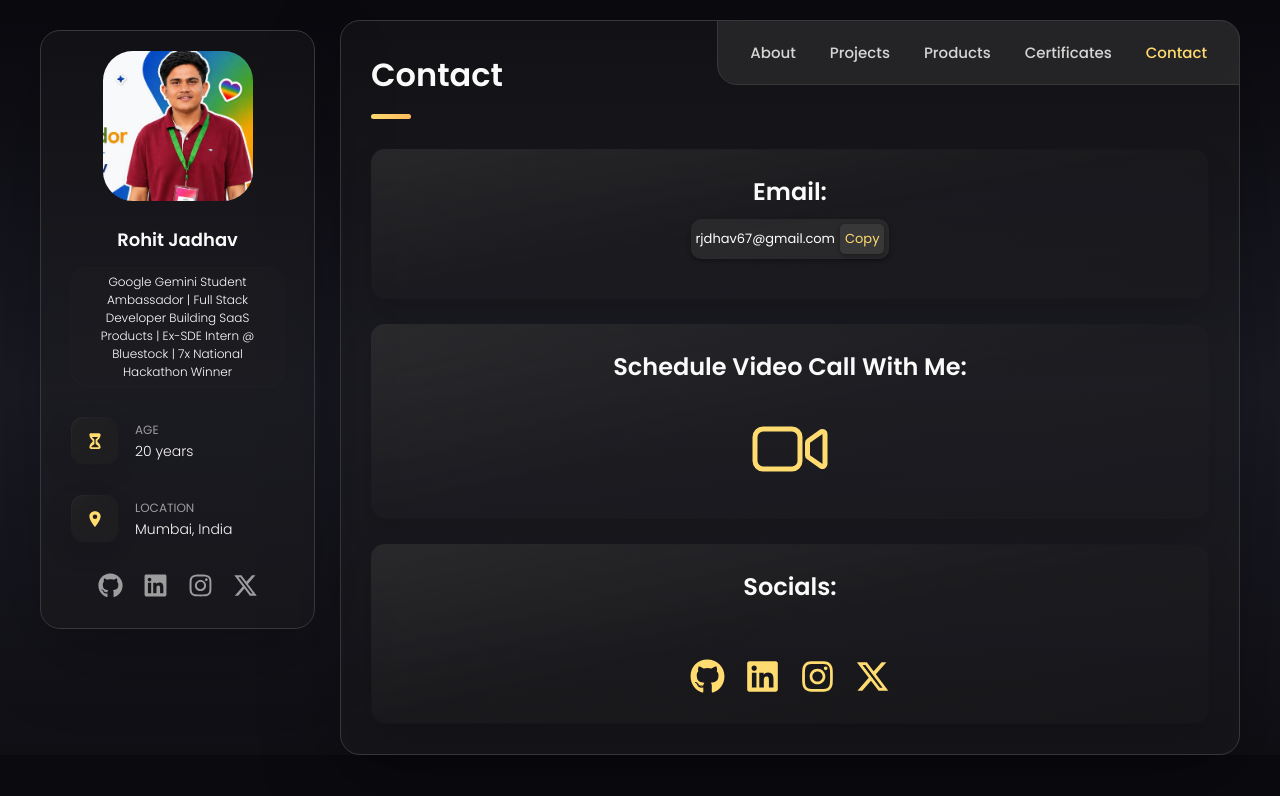
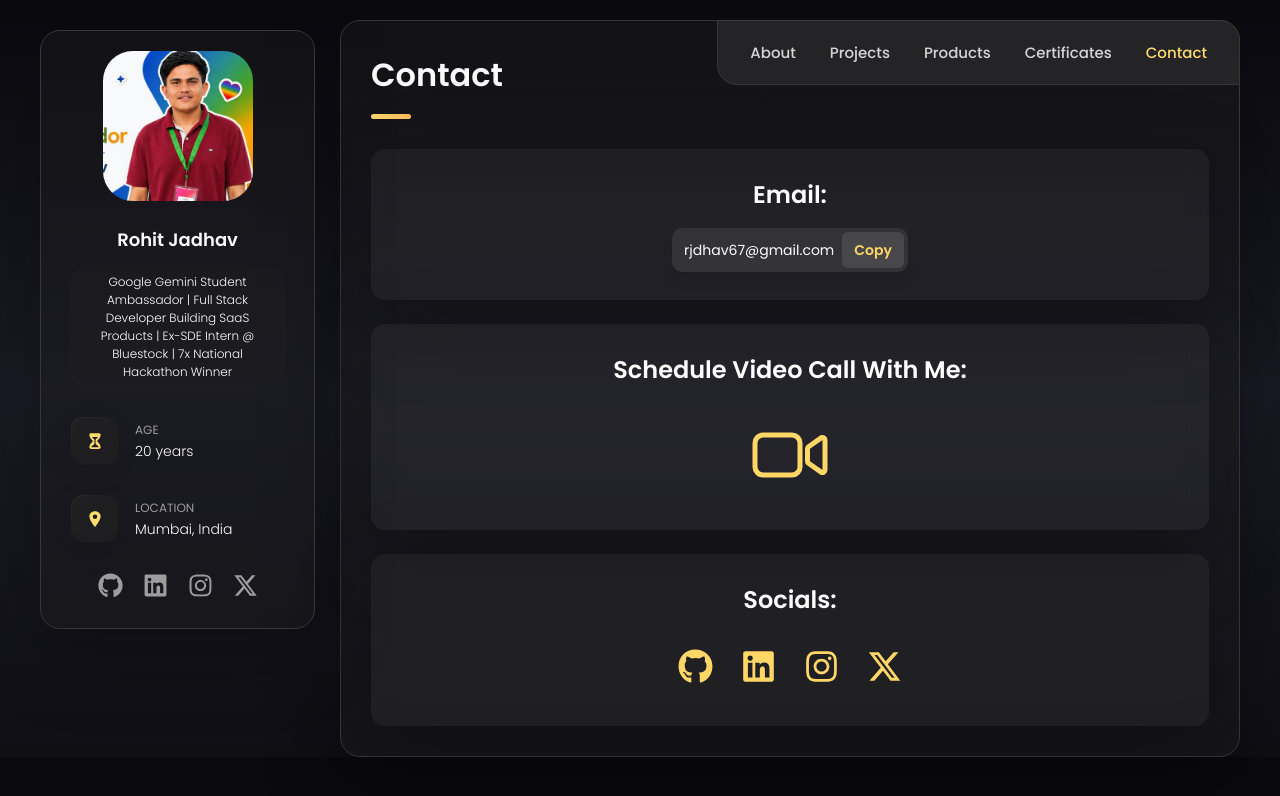
Before and after one commit to Rohit94r/Rohit-Portfolio, a Next.js app: page /contact in a window 1280 px wide. Shown: the top 796 px of the page. Built offline with nearby package versions, Linux system fonts and the light colour scheme.

Commit message:
contact: update contact details

```diff
--- a/app/contact/page.tsx
+++ b/app/contact/page.tsx
@@ -1,10 +1,98 @@
+"use client";
+
+import { useState } from "react";
+import { FaGithub, FaInstagram, FaLinkedin, FaXTwitter } from "react-icons/fa6";
+import { IoVideocamOutline } from "react-icons/io5";
 import { Article } from "@/components/layout/Article";
-import { ContactPageContent } from "@/components/contact/ContactPageContent";
+
+const email = "rjdhav67@gmail.com";
+
+const socials = [
+  {
+    name: "GitHub",
+    href: "https://github.com/Rohit94r",
+    Icon: FaGithub,
+  },
+  {
+    name: "LinkedIn",
+    href: "https://www.linkedin.com/in/rohit-jadhav94/",
+    Icon: FaLinkedin,
+  },
+  {
+    name: "Instagram",
+    href: "https://www.instagram.com/dev.by.rohit/",
+    Icon: FaInstagram,
+  },
+  {
+    name: "Twitter / X",
+    href: "https://x.com/RohitJadhav9409",
+    Icon: FaXTwitter,
+  },
+];
+
+const cardClass =
+  "rounded-[14px] border border-white/10 bg-white/[0.045] p-7 text-center shadow-glass backdrop-blur-md";
 
 export default function ContactPage() {
+  const [copied, setCopied] = useState(false);
+
+  const copyEmail = async () => {
+    await navigator.clipboard.writeText(email);
+    setCopied(true);
+    window.setTimeout(() => setCopied(false), 1400);
+  };
+
   return (
     <Article page="contact" title="Contact">
-      <ContactPageContent />
+      <div className="space-y-6">
+        <section className={cardClass}>
+          <h3 className="mb-4 text-[24px] font-semibold text-white">Email:</h3>
+          <div className="inline-flex max-w-full items-center overflow-hidden rounded-[10px] bg-white/[0.08] p-1 shadow-lg">
+            <span className="truncate px-2 text-sm text-white">{email}</span>
+            <button
+              className="rounded-md bg-white/[0.1] px-3 py-2 text-sm font-semibold text-portfolio-gold transition hover:bg-white/[0.16]"
+              aria-label="Copy email address to clipboard"
+              type="button"
+              onClick={copyEmail}
+            >
+              {copied ? "Copied" : "Copy"}
+            </button>
+          </div>
+        </section>
+
+        <section className={cardClass}>
+          <h3 className="mb-7 text-[24px] font-semibold text-white">
+            Schedule Video Call With Me:
+          </h3>
+          <a
+            href={`mailto:${email}`}
+            aria-label="Schedule a video call by email"
+            role="button"
+            className="inline-flex text-[80px] text-portfolio-gold transition hover:scale-110 hover:text-white"
+          >
+            <IoVideocamOutline aria-hidden="true" />
+          </a>
+        </section>
+
+        <section className={cardClass}>
+          <h3 className="mb-7 text-[24px] font-semibold text-white">Socials:</h3>
+          <ul className="flex flex-wrap justify-center gap-7">
+            {socials.map(({ name, href, Icon }) => (
+              <li key={name}>
+                <a
+                  href={href}
+                  className="text-[35px] text-portfolio-gold transition hover:scale-110 hover:text-white"
+                  aria-label={name}
+                  target="_blank"
+                  rel="noopener noreferrer"
+                >
+                  <Icon aria-hidden="true" />
+                </a>
+              </li>
+            ))}
+          </ul>
+        </section>
+      </div>
     </Article>
   );
 }
```
